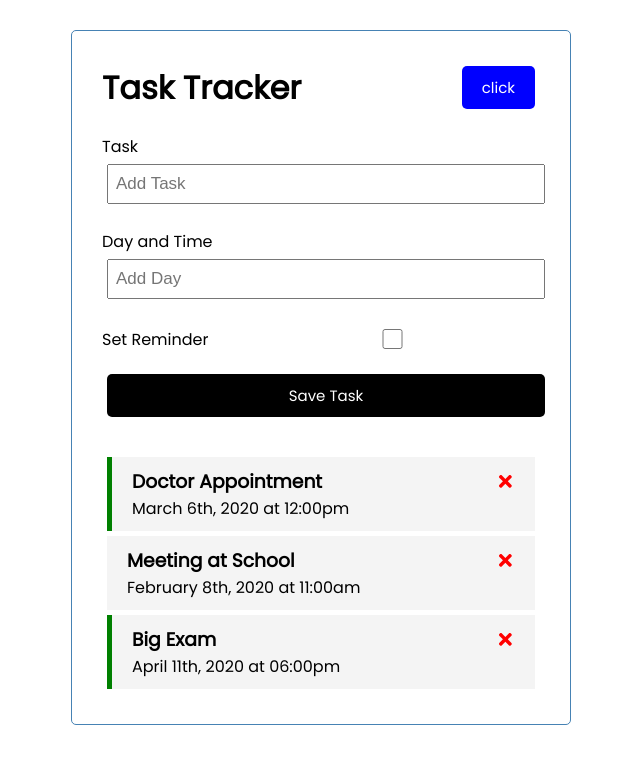
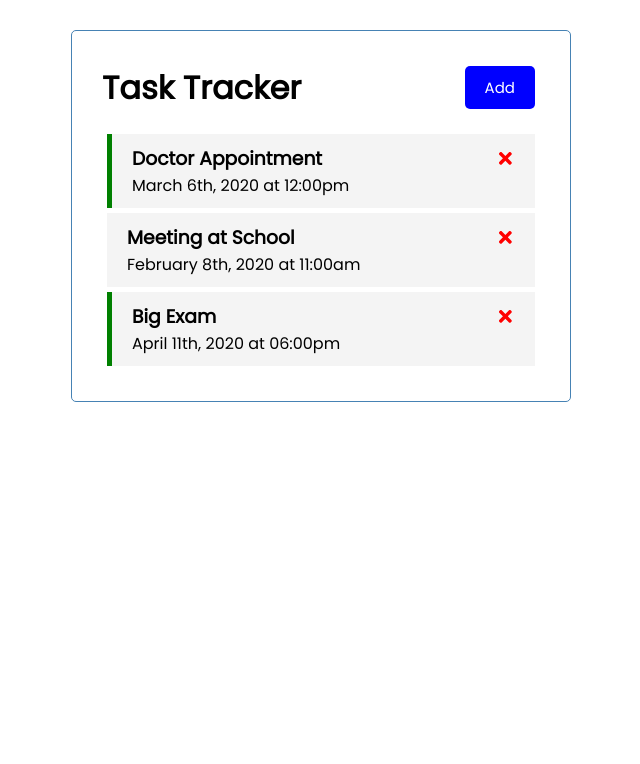
Before and after one commit to pskrillz/react_task_tracker, a React (Create React App) app: page / in a window 1280 px wide. Shown: the top 764 px of the page, without its empty margins (319-959 px from the left). Built offline with nearby package versions, Linux system fonts and the light colour scheme.

Commit message:
added toggle for add form

```diff
--- a/src/App.js
+++ b/src/App.js
@@ -6,6 +6,8 @@ import AddTask from './Components/AddTask';
 import { useState } from "react"
 
 function App() {
+  const [showAddTask, setShowAddTask] = useState(false);
+
   const [tasks, setTasks] = useState([
     {
         id: 1,
@@ -37,11 +39,25 @@ function App() {
     ))
   }
 
+  const addTask = (task) => {
+    // no backend, simple way to simulate id generation.
+    const id = Math.floor(Math.random() * 1000)
+    const newTask = {id, ...task};
+
+    setTasks([...tasks, newTask])
+
+    console.log(id, task)
+  }
+
 
   return (
     <div className="container">
-      <Header></Header>
-      <AddTask></AddTask>
+      {/* cool way to create a one line toggle function */}
+      <Header onAdd={() => setShowAddTask(!showAddTask)}/>
+      {/* && syntax binary shorthand if statement, 'if true then this' */}
+      {showAddTask &&
+       <AddTask onAdd={addTask}/>
+      }
       {tasks.length > 0 ?
         (
         <Tasks taskList={tasks}
--- a/src/Components/AddTask.js
+++ b/src/Components/AddTask.js
@@ -1,13 +1,29 @@
 import { useState } from "react"
 
-const AddTask = () => {
+const AddTask = ({onAdd}) => {
     const [text, setText] = useState('');
     const [day, setDay] = useState('');
     const [reminder, setReminder] = useState(false);
 
 
+    const onSubmit = (e) => {
+        e.preventDefault()
+
+        if(!text){
+            alert("Please add task text")
+            return
+        }
+
+        onAdd({text, day, reminder})
+
+        setText("")
+        setDay("")
+        setReminder(false)
+
+    }
+
     return (
-        <form className="add-form">
+        <form className="add-form" onSubmit={onSubmit}>
             <div className="form-control">
                 <label> Task</label>
                 <input type="text"
@@ -28,6 +44,7 @@ const AddTask = () => {
                 <label>Set Reminder</label>
                 <input type="checkbox"
                 value={reminder}
+                checked={reminder}
                 onChange={(e) => setReminder(e.currentTarget.checked)}
                 />
             </div>
--- a/src/Components/Header.js
+++ b/src/Components/Header.js
@@ -2,22 +2,20 @@ import Button from "./Button"
 
 
 
-const Header = () => {
-    const onClick = () => {
-        console.log("parent btn click")
-    }
+const Header = ({onAdd}) => {
 
-    const onClicker = () =>
-{
+    // const onClick = () => {
+    //     console.log("parent btn click")
+    // }
 
-}
+
 
 
     return (
         <header className="header">
         <h1>Task Tracker</h1>
-       <Button color="blue" text="click"
-       onClick={onClick}></Button>
+       <Button color="blue" text="Add"
+       onClick={onAdd}></Button>
 
 
        </header>
--- a/src/Components/Task.js
+++ b/src/Components/Task.js
@@ -2,7 +2,9 @@ import { FaTimes } from 'react-icons/fa'
 
 const Task = ({task, onDelete, onToggle}) => {
     return (
-        <div className={`task ${task.reminder ? 'reminder' : "" }`} onClick={() => onToggle(task.id)} >
+        <div className={`task ${task.reminder ? 'reminder' : "" }`}
+        onDoubleClick={() => onToggle(task.id)}
+        >
             <h3>{task.text}
             <FaTimes
             onClick={() => onDelete(task.id)}
```
